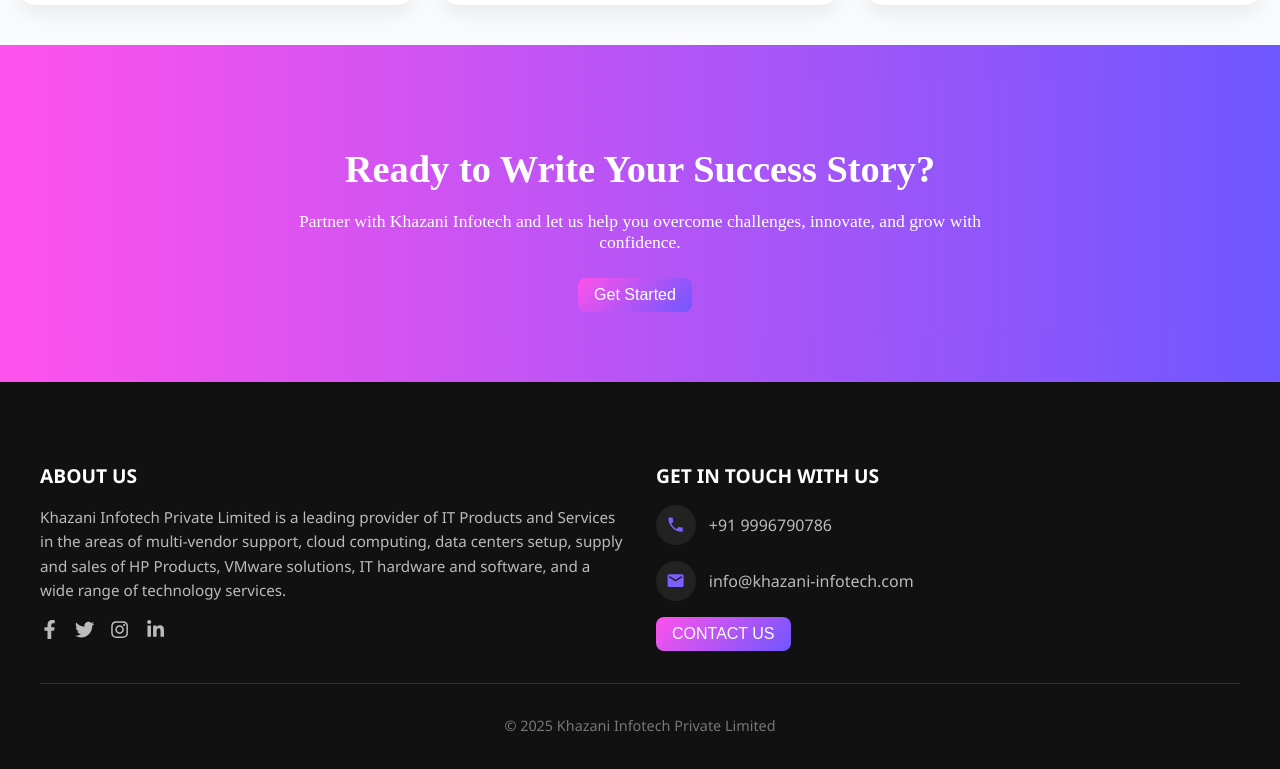
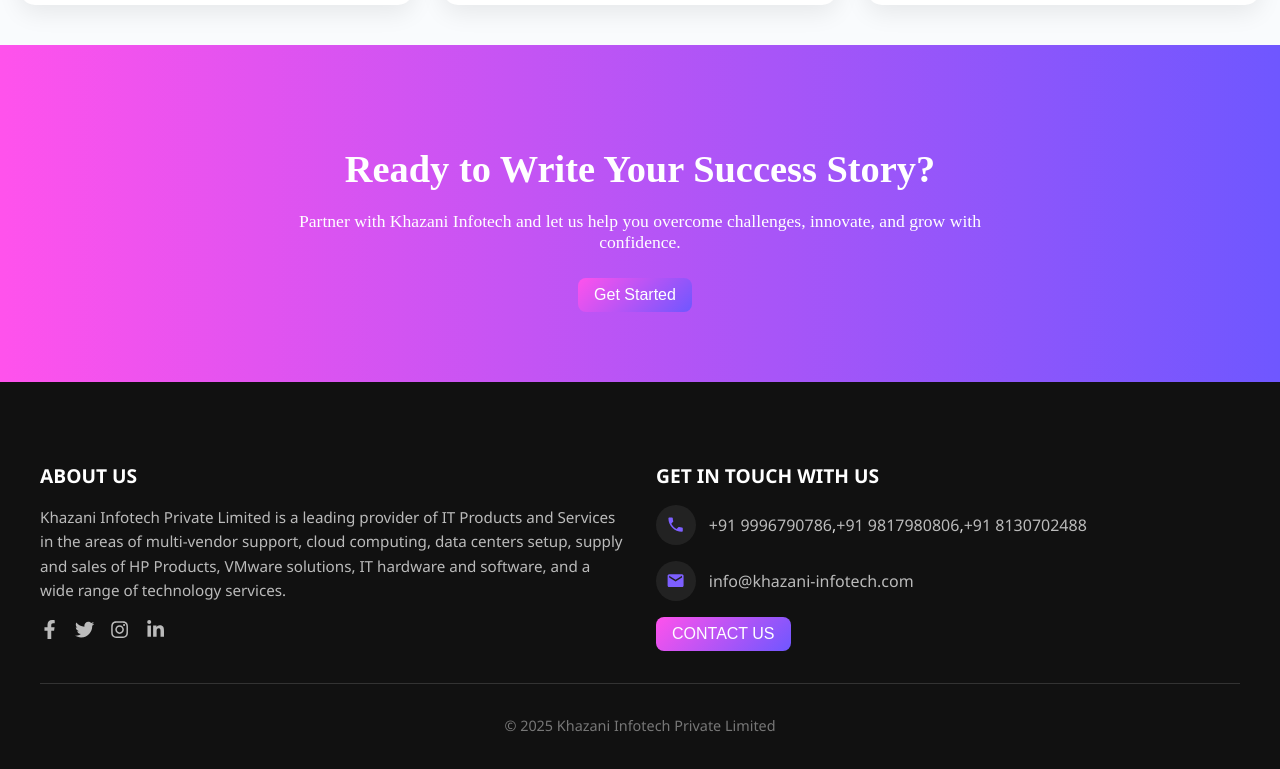
Before and after one commit to Rajnishcodes/khazani-infotech, a React (Vite) app: page /casestudy in a window 1280 px wide. Shown: the part 1953-2722 px from the top of the page. Built offline with nearby package versions, Linux system fonts and the light colour scheme.

Commit message:
All Done

```diff
--- a/src/components/Footer.jsx
+++ b/src/components/Footer.jsx
@@ -47,7 +47,9 @@
               <div className="icon-circle">
                 <MdPhone />
               </div>
-              <a href="tel:+919996790786">+91 9996790786</a>
+              <a href="tel:+919996790786">+91 9996790786</a>,
+              <a href="tel:+919817980806">+91 9817980806</a>,
+              <a href="tel:+918130702488">+91 8130702488</a>
             </div>
             <div className="contact-item">
               <div className="icon-circle">
```
